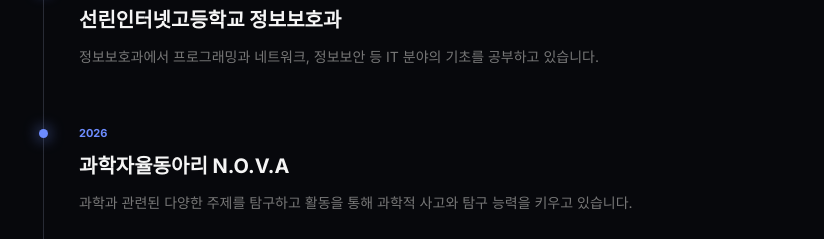
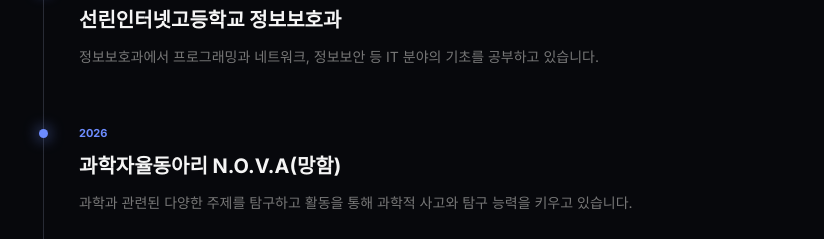
Before and after one commit to ksy1045/portfolio, a plain HTML site: page index.html in a window 1280 px wide. Shown: the part 3267-3506 px from the top of the page, without its empty margins (55-879 px from the left). Drawn offline with Linux system fonts and the light colour scheme.

Commit message:
Update index.html

```diff
--- a/index.html
+++ b/index.html
@@ -994,7 +994,7 @@
             </div>
 
             <h3>
-                과학자율동아리 N.O.V.A
+                과학자율동아리 N.O.V.A(망함)
             </h3>
 
             <p>
```
